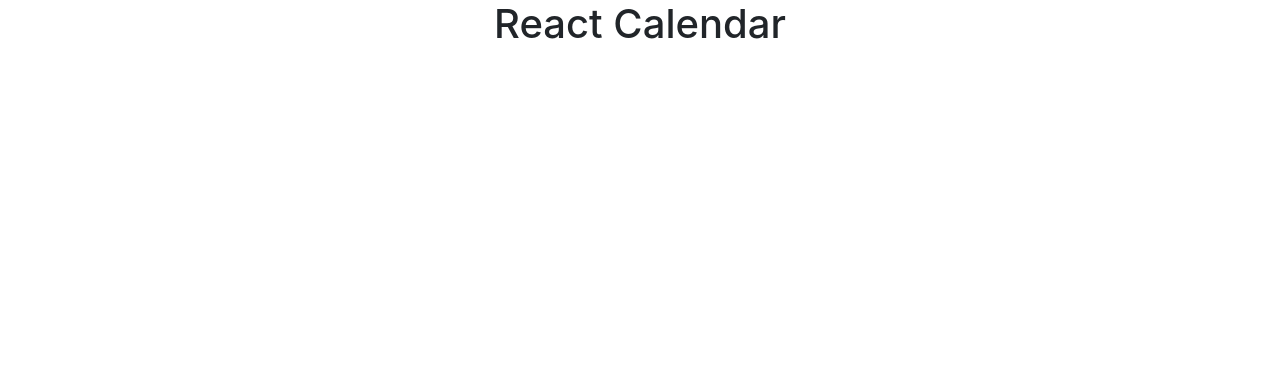
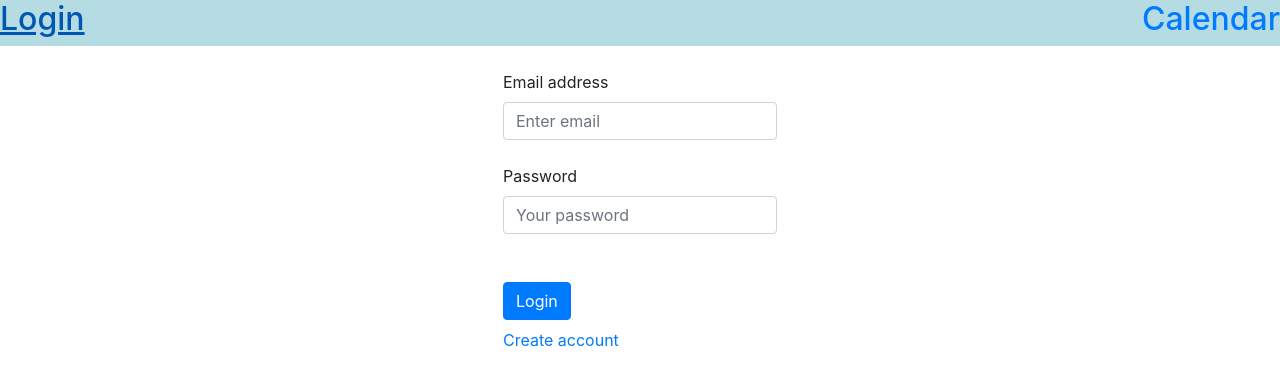
Before and after one commit to Dafali9012/calendar-project, a React (Create React App) app: page /Login in a window 1280 px wide. Shown: the top 386 px of the page. Built offline with nearby package versions, Linux system fonts and the light colour scheme.

Commit message:
login/register

```diff
--- a/src/App.js
+++ b/src/App.js
@@ -1,11 +1,22 @@
 import React from 'react';
+import {BrowserRouter as Router, Route, Switch} from "react-router-dom"
+
+import Header from "./components/Header";
+import Login from "./components/Login";
+import Register from "./components/Register";
+
 
 function App() {
   return (
-    <div className="container">
-      <h1 className="h1 text-center">React Calendar</h1>
-
+    <Router>
+    <div className="App">
+      <Header />
+      <Switch>
+        <Route path="/Login" component={Login} />
+        <Route path="/Register" component={Register} />
+      </Switch>
     </div>
+  </Router>
   );
 }
 
--- /dev/null
+++ b/src/components/Header.js
@@ -0,0 +1,14 @@
+import React from "react";
+import { Link } from "react-router-dom";
+
+
+export default function Header(){
+  return(
+    <div className="header">
+        <Link to="/login"><h2 className="link">Login</h2></Link>
+      <div className="path">
+        <Link to="/"><h2 className="link">Calendar</h2></Link>
+      </div>
+    </div>
+  )
+}
--- /dev/null
+++ b/src/components/Login.js
@@ -0,0 +1,40 @@
+import React from "react";
+import { Link } from "react-router-dom";
+
+export default function Login(){
+
+    return (
+    <div className="loginCard d-flex justify-content-center">
+    <form>
+
+        <div className="text-left mt-4">
+            <label htmlFor="emailInput">Email address</label>
+            <input type="email"
+               className="form-control"
+               id="email"
+               placeholder="Enter email"
+            />
+        </div>
+
+        <div className="text-left mt-4">
+            <label htmlFor="passwordInput">Password</label>
+            <input type="password"
+                className="form-control"
+                id="password"
+                placeholder="Your password"
+            />
+        </div>
+
+        <button
+            type="submit"
+            className="btn btn-primary mt-5">
+            Login
+        </button>
+
+        <div className="redirect mt-2">
+        <Link to="/Register"><label className="link">Create account</label></Link>
+      </div>
+    </form>
+</div>
+);
+}
--- /dev/null
+++ b/src/sass/header.scss
@@ -0,0 +1,12 @@
+.header{
+    display: flex;
+    height: 10%;
+    width: 100%;
+    justify-content: space-between;
+    background: rgb(180, 220, 226);
+  }
+
+  .path{
+    display:flex;
+    align-items: center;
+  }
--- a/src/sass/style.scss
+++ b/src/sass/style.scss
@@ -1,2 +1,3 @@
 @import '../../node_modules/bootstrap/scss/bootstrap';
 @import 'variable-overrides';
+@import 'header.scss';
```
Also changed, not shown: src/components/Register.js (added).
